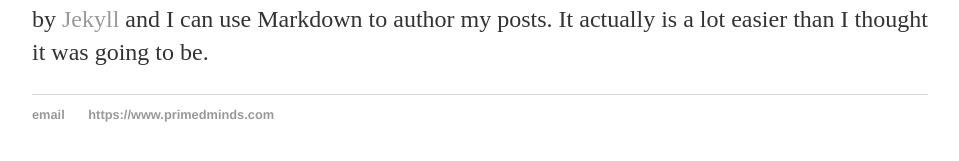
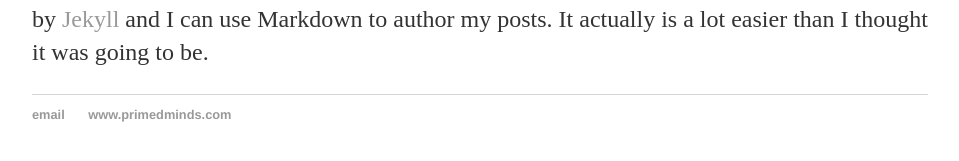
Before and after one commit to Ruthlesswhims/Ruthlesswhims-github.io, a Jekyll site: the page built from _posts/2017-08-31-my-first-post.md, in a window 1280 px wide. Shown: the part 286-447 px from the top of the page, without its empty margins (160-1119 px from the left). Built offline with Jekyll 4.4.1, drawn with Linux system fonts in a browser that asks for light colours; some of the changed lines change nothing that is shown.

Commit message:
Update default.html

```diff
--- a/_layouts/default.html
+++ b/_layouts/default.html
@@ -22,7 +22,7 @@
 			<footer>
 	    		<ul>
 	        		<li><a href="mailto:rufus@primedminds.com">email</a></li>
-	        		<li><a href="www.primedminds.com">https://www.primedminds.com</a></li>
+	        		<li><a href="www.primedminds.com">www.primedminds.com</a></li>
 				</ul>
 			</footer>
 		</body>
```
